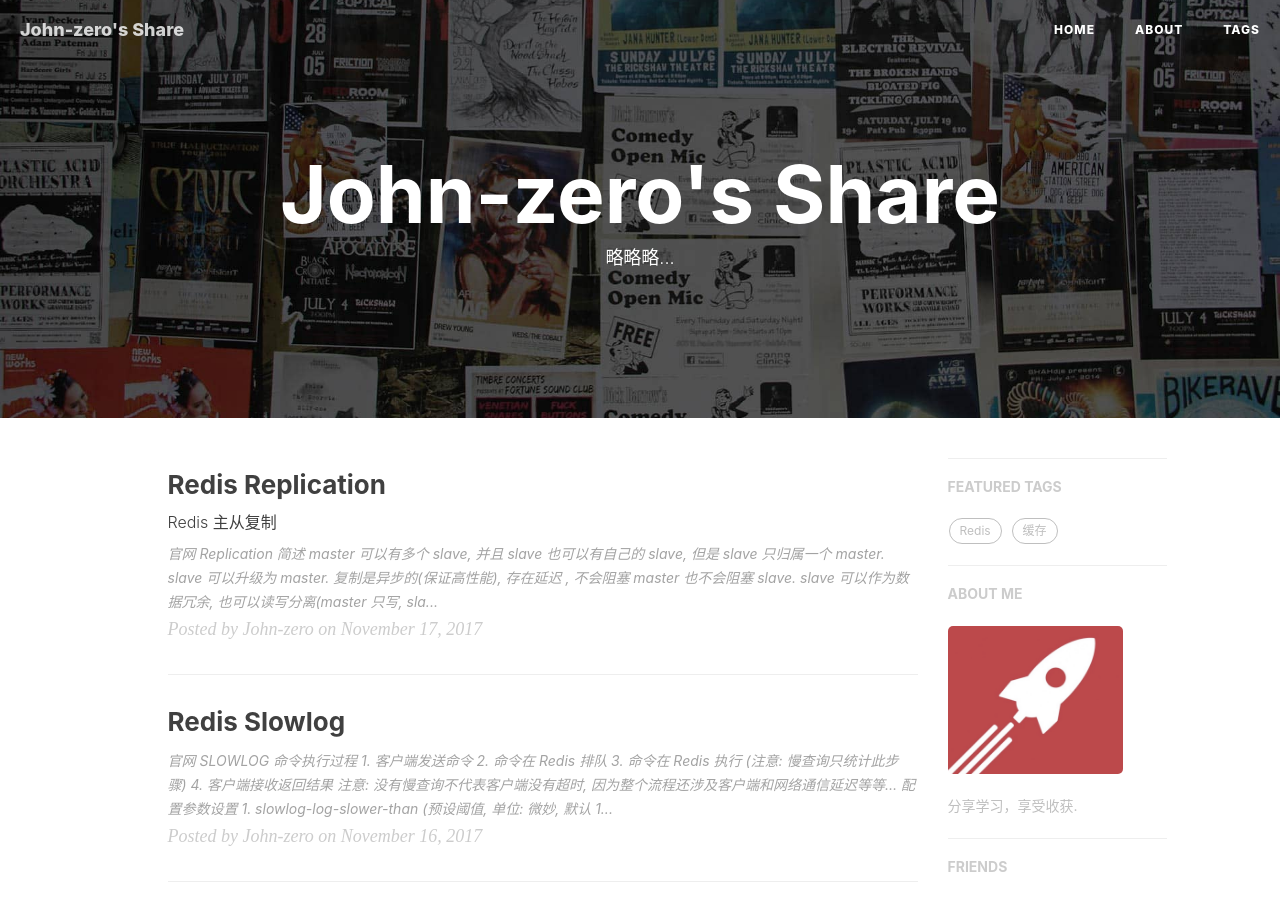
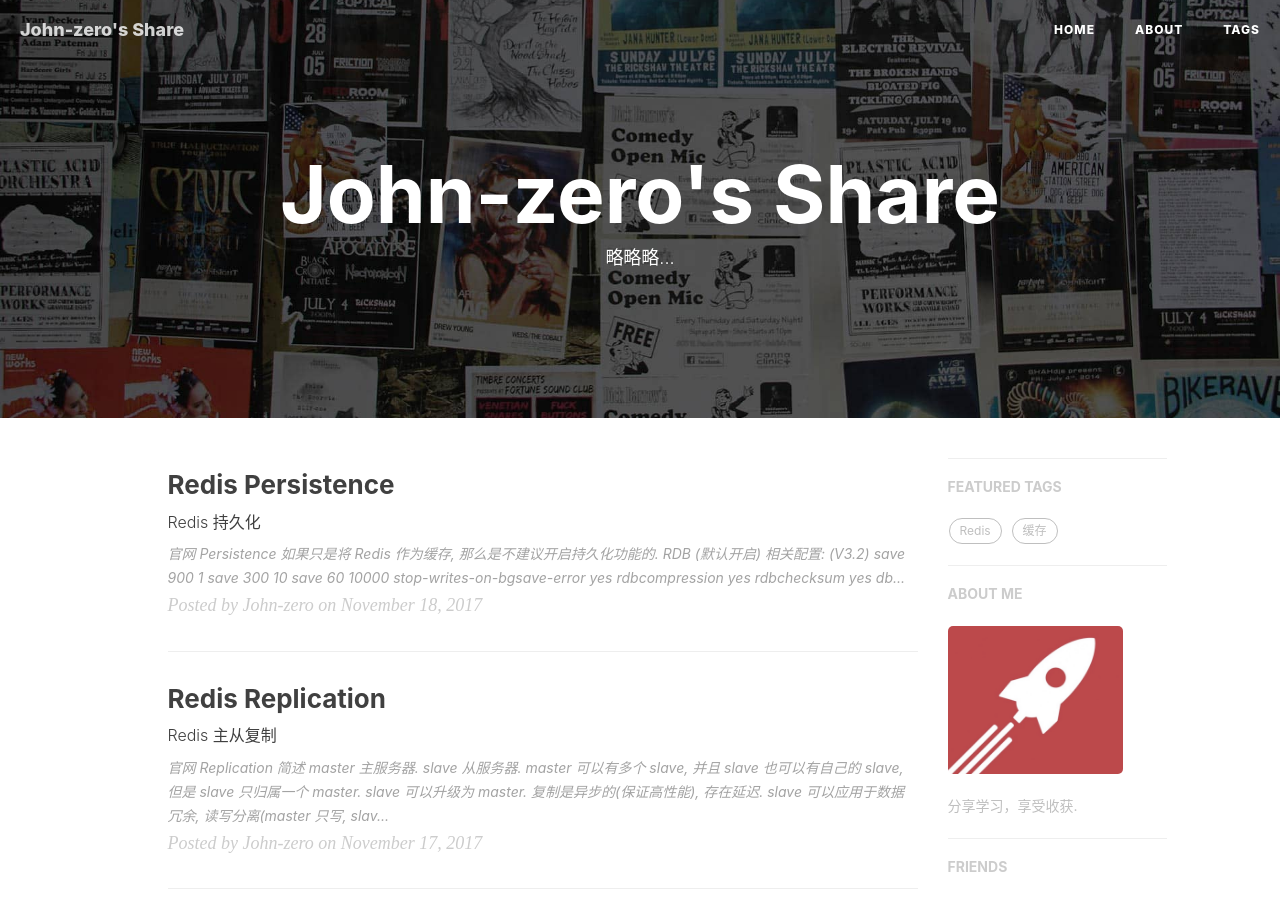
Before and after one commit to John-zero/John-zero.github.io, a Jekyll site: the page built from index.html, in a window 1280 px wide and 900 px high. Built offline with Jekyll 4.4.1, drawn with Linux system fonts in a browser that asks for light colours; nearby versions of some CDN libraries; the list of posts is cut into pages by our own code; comment, search, counter and statistics services are not loaded; some of the changed lines change nothing that is shown.

Commit message:
add persistence

```diff
--- a/_posts/2017-11-17-redis-replication.markdown
+++ b/_posts/2017-11-17-redis-replication.markdown
@@ -18,13 +18,17 @@ tags:
 
 ## 简述
 
+	master 主服务器.
+
+	slave 从服务器.
+
 	master 可以有多个 slave, 并且 slave 也可以有自己的 slave, 但是 slave 只归属一个 master.
 
 	slave 可以升级为 master.
 
-	复制是异步的(保证高性能), 存在延迟 , 不会阻塞 master 也不会阻塞 slave.
+	复制是异步的(保证高性能), 存在延迟.
 
-	slave 可以作为数据冗余, 也可以读写分离(master 只写, slave 只读).
+	slave 可以应用于数据冗余, 读写分离(master 只写, slave 只读), 分压持久化 (slave 负责持久化).
 
 	...
 
@@ -64,9 +68,10 @@ tags:
 
 		SET hello world
 			提示 (error) READONLY You can't write against a read only slave.
-			意思就是 slave 只读, 这个由 redis.conf 的 slave-read-only yes 控制 (不建议修改该配置为 no)
+			意思就是 slave 只读
+			这个由 redis.conf 的 slave-read-only yes 控制 (不建议修改该配置为 no)
 
-	主从端口映射:
+	主从端口映射: (主从复制端口非固定)
 		netstat
 
 			Proto Recv-Q Send-Q Local Address           Foreign Address         State
@@ -76,6 +81,10 @@ tags:
 			tcp        0      0 localhost:43792         localhost:6379          ESTABLISHED
 			tcp        0      0 localhost:6379          localhost:43792         ESTABLISHED
 			tcp        0      0 localhost:6379          localhost:43850         ESTABLISHED
+
+	注意:
+		如果 master 的 redis.conf 开启权限验证 requirepass passwrod
+		那么 slave 的 redis.conf 中的 masterauth <master-password> 也必须配置
 
 ***
 
@@ -93,19 +102,22 @@ tags:
 	slave 从机执行:
 		slaveof 127.0.0.2 6379
 
-		切换后, 该 slave 会删除当前所有数据, 然后重新同步新 master 的数据
+		切换后, 该 slave 会删除当前所有数据, 然后重新复制新 master 的数据,
+			注意可能会导致连接请求会被阻塞.
 
 ***
 
-## 数据同步
+## 数据复制
 
-	注意: master 异步发送给 slave, slave 是主线程执行复制命令
+	注意: master 异步线程发送给 slave, slave 是主线程执行复制命令
 
 	全量复制
-		...
+		一般是发生在首次建立复制场景. 注意如果数据量过大, 会对主从节点和网络有很大开销影响
 
 	部分复制
-		...
+		用于处理在主从复制中因网络闪断等原因造成的数据丢失,
+		当从节点再次连接到主节点的时候, 主节点补发丢失数据给从节点.
+			(从节点会每隔1秒会主动上报当前复制偏移量)
 
 	master 主机执行:
 		info replication
@@ -141,3 +153,8 @@ tags:
 	数据冗余
 
 		当 master 主节点故障后, 将该 slave 从节点升级为 master 主节点来实现高可用高可靠
+
+	持久化功能
+
+		master 主节点专门负责处理, slave 负责持久化
+		前提是业务能接受有延迟
--- /dev/null
+++ b/_posts/2017-11-18-redis-persistence.markdown
@@ -0,0 +1,130 @@
+---
+layout:     	post
+title:        	"Redis Persistence"
+subtitle:     	"Redis 持久化"
+date:         	2017-11-18
+author:       	"John-zero"
+header-img: 	"img/post-bg-android.jpg"
+tags:
+    - Redis
+    - 缓存
+---
+
+
+
+<a href="https://redis.io/topics/persistence" target="_blank">官网 Persistence</a>
+
+***
+
+>如果只是将 Redis 作为缓存, 那么是不建议开启持久化功能的.
+
+***
+
+## RDB (默认开启)
+
+	相关配置: (V3.2)
+		save 900 1
+		save 300 10
+		save 60 10000
+		stop-writes-on-bgsave-error yes
+		rdbcompression yes
+		rdbchecksum yes
+		dbfilename dump.rdb
+		dir ./
+
+	触发:
+		自动触发配置:
+			save m n 表示 m 秒内数据存在 n 次修改则自动触发 bgsave
+		手动触发:
+			bgsave (短阻塞 [fork阶段]) 和 save (长阻塞, 废弃)
+			应用于定时备份机制, 比如控制每天0点备份就可以由应用程序远程手动触发一次
+
+	工作流程:
+		bgsave
+		父进程 fork 子进程, 注意 fork 操作过程中会阻塞 父进程 , fork 操作完成后 父进程 才继续响应其他命令
+		子进程 根据父进程内存 生成 RDB 文件
+		子进程 生成 RDB 文件成功后进行原子替换, 通知 父进程 任务完成
+
+	适用场景:
+		备份, 全量复制
+
+	优点:
+		对性能影响小, fork 子进程
+		生成 RDB 完整快照文件
+		RDB 文件数据恢复比 AOF 数据恢复快很多
+
+	缺点:
+		快照是定期生成的, 没有办法实时持久化(秒级持久化), 在快照生成的时候存在丢失部分数据
+		在单核, 数据集非常大的情况下, fork 子进程会耗时较久, 会影响到 Redis 主进程 (不过现在生产环境基本不存在单核的服务器).
+			并且 bgsave 每次都需要 fork 子进程, 属于重量级操作, 频繁操作成本过高
+		RDB 文件使用特定二进制格式保存, 格式版本演进迭代, 存在老版本 Redis 无法兼容新版本 Redis 格式问题
+
+	文件处理:
+		保存:
+			配置文件配置默认是  dir ./
+			Redis 在线修改文件路径 config set dir {newDir}, 注意: 路径映射的文件夹
+		压缩:
+			默认采用  LZF 算法对生成的 RDB 文件进行压缩处理, 压缩后的文件远小于内存大小, 默认开启
+
+	文件修复:
+		加载 RDB 文件异常:
+			Short read or OOM loading DB. Unrecoverable error, aborting now.
+		检测:
+			redis-check-dump 工具可以检测 RDB 文件并获取对应的错误报告
+
+***
+
+## AOF (append only file)
+
+	相关配置: (V3.2)
+		appendonly no
+		appendfilename "appendonly.aof"
+		appendfsync everysec
+		no-appendfsync-on-rewrite no
+		auto-aof-rewrite-percentage 100
+		auto-aof-rewrite-min-size 64mb
+		aof-load-truncated yes
+
+	默认关闭 appendonly no,  如果开启则配置: appendonly yes
+	默认文件名配置: appendfilename "appendonly.aof"
+	建议同时配置重写机制:
+		auto-aof-rewrite-percentage 100
+		auto-aof-rewrite-min-size 64mb
+		不建议手动执行 BGREWRITEAOF 命令触发 AOF rewrite 功能
+
+	工作流程:
+		命令写入 append (先写入 aof_buf 缓冲区)
+		文件同步 sync (aof_buf 缓冲区同步文件有不同策略)
+		文件重写 rewrite
+		重启加载 load
+
+	AOF 策略:
+		appendfsync no
+			命令写入 aof_buf 后调用系统 write 操作, 不对 AOF 文件 fsync 同步
+			同步操作由操作系统 OS 负责, 周期通常是 30秒
+			速度最快
+		appendfsync always
+			每次操作命令写入 aof_buf 后立即调用系统 fsync 同步到 AOF 文件
+			数据安全性最高, 但是速度最慢
+		appendfsync everysec (默认)
+			命令写入 aof_buf 后调用系统 write 操作, fsync 同步文件操作由专门线程每秒调用一次
+			no 和 always 的折中做法, 兼顾性能和数据安全
+
+		write 操作会触发延迟写 (delayed write) 机制
+	    fsync 操作针对单个文件做强制硬盘同步操作, 会阻塞直到硬盘完成后才返回
+
+	重写机制:
+		降低文件占用空间 (不写入超时数据, 只保留最终数据, 合并命令)
+		AOF 文件更快地被 Redis 加载
+
+	优点:
+		最安全, 数据基本可以保证不会丢失(除非 OS flush 文件异常)
+		AOF 文件在发生断电等情况下导致某条日志只写入一半的情况下使用 redis-check-aof 工具也能修复
+		AOF 文件易读, 可修改, 直接 文本协议格式 写入
+
+	缺点:
+		AOF 文件通常会比 RDB 文件更大
+		性能消耗比 RDB 高
+		数据恢复比 RDB 慢
+
+***
```
